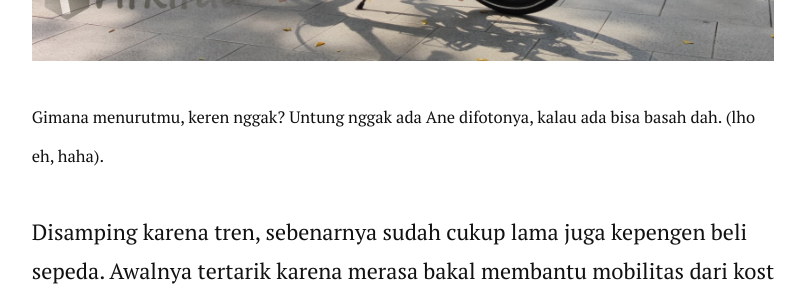
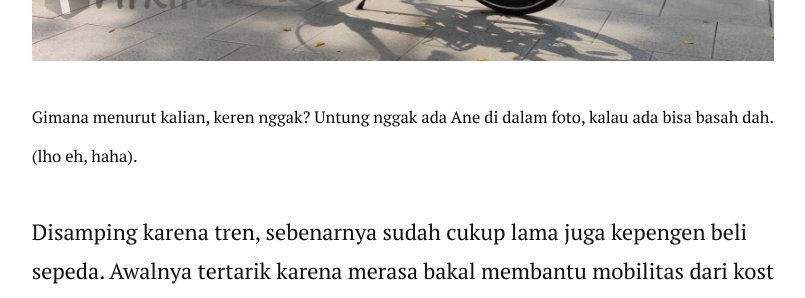
Before and after one commit to rifkifau/rifkifau.github.io, a Jekyll site: the page built from _posts/2021-06-12-mengikuti-tren-sepedaan-ternyata-ada-manfaatnya.markdown, in a window 1280 px wide and 900 px high, scrolled down 1577 px. Shown: the part 154-452 px from the top of the window, without its empty margins (237-1042 px from the left). Built offline with Jekyll 4.4.1, drawn with Linux system fonts in a browser that asks for light colours; nearby versions of some CDN libraries; comment, search, counter and statistics services are not loaded.

Commit message:
Update 2021-06-12-mengikuti-tren-sepedaan-ternyata-ada-manfaatnya.markdown

```diff
--- a/_posts/2021-06-12-mengikuti-tren-sepedaan-ternyata-ada-manfaatnya.markdown
+++ b/_posts/2021-06-12-mengikuti-tren-sepedaan-ternyata-ada-manfaatnya.markdown
@@ -15,7 +15,7 @@ Sekitar pertengahan bulan Agustus 2020 lalu Ane memutuskan untuk membeli sepeda
 </p>
 ![sepeda-ecosmo-9-rifkifau](../../images/manfaat-sepedaan/sepeda-ecosmo-9-rifkifau.jpg)
 <sup>
-Gimana menurutmu, keren nggak? Untung nggak ada Ane difotonya, kalau ada bisa basah dah. (lho eh, haha).
+Gimana menurut kalian, keren nggak? Untung nggak ada Ane di dalam foto, kalau ada bisa basah dah. (lho eh, haha).
 </sup>
 <p>
 Disamping karena tren, sebenarnya sudah cukup lama juga kepengen beli sepeda. Awalnya tertarik karena merasa bakal membantu mobilitas dari kost ke tempat kerja. Kalau dihitung-hitung nih, secara jarak tergolong nanggung. Ngojol kok lumayan dekat, tapi kalau jauh kok jalan. Eh, kalau jalan kok jauh maksudnya.
```
